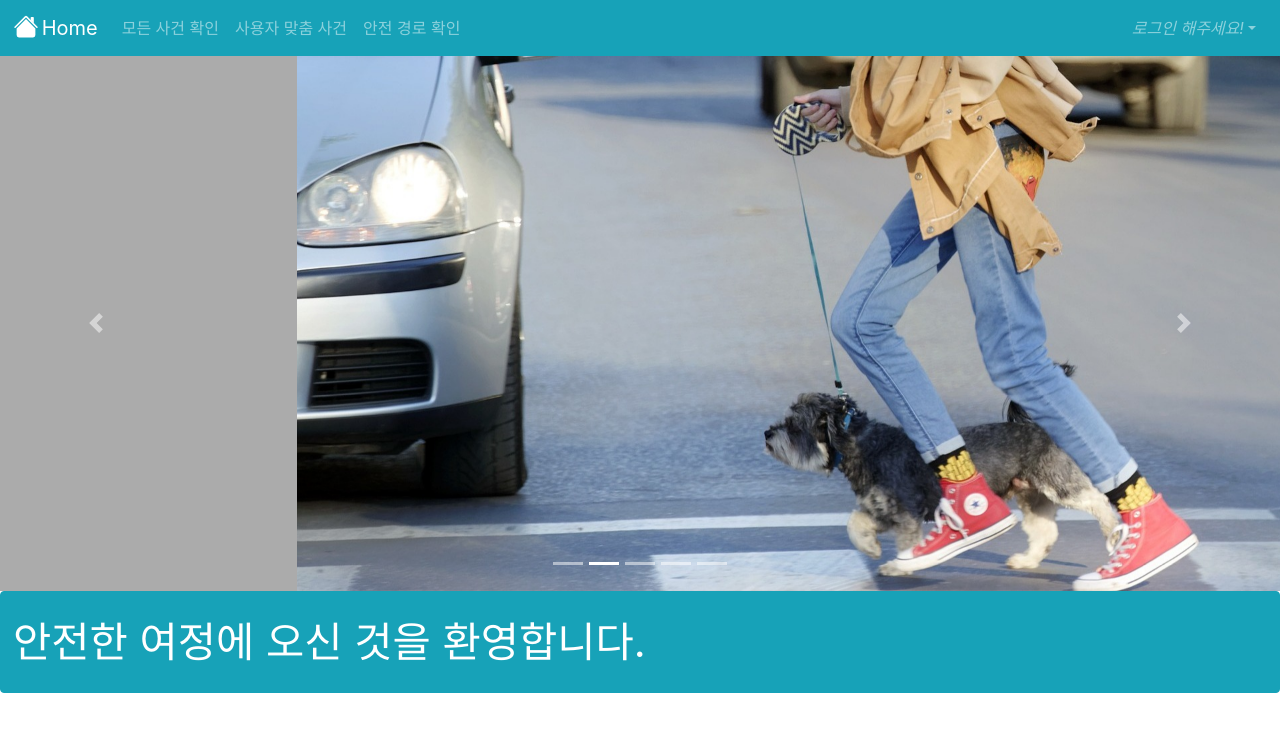
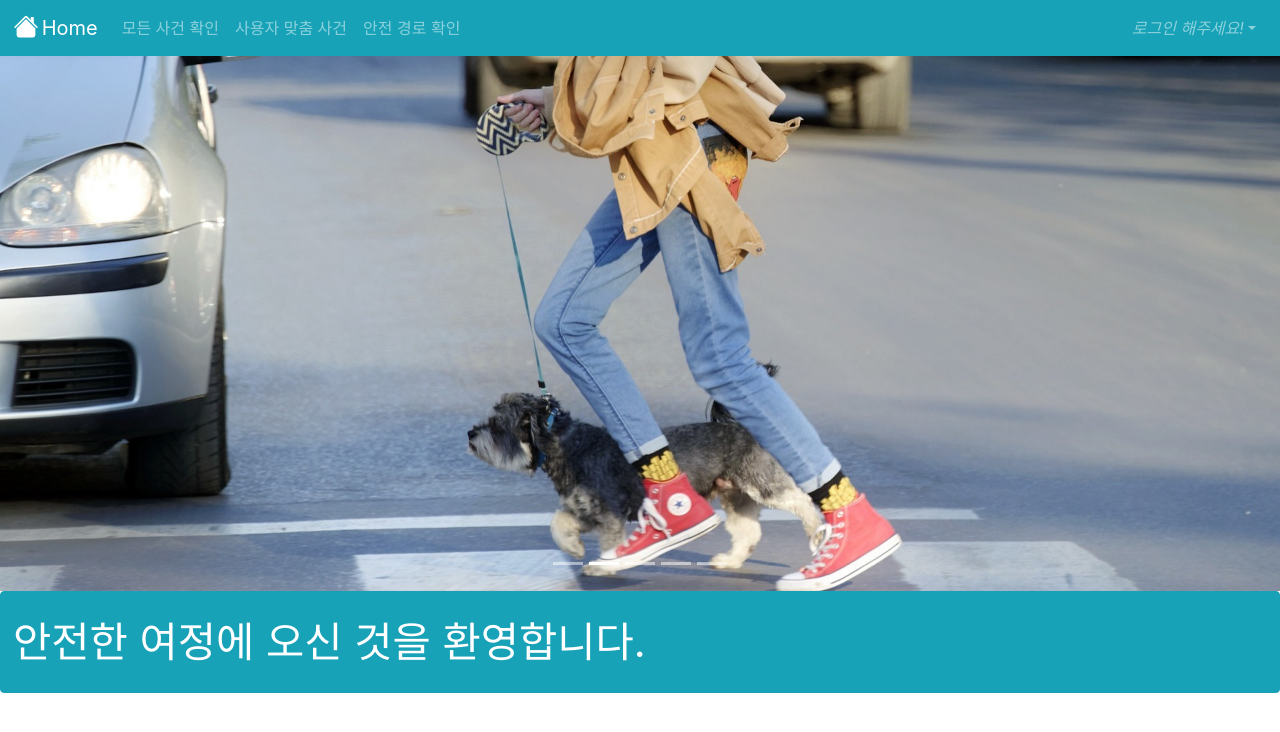
Before and after one commit to cwelly/_FRONT, a Vue app: page / in a window 1280 px wide. Shown: the top 732 px of the page. Built offline with nearby package versions, Linux system fonts and the light colour scheme.

Commit message:
슬라이드 수정

```diff
--- a/src/views/VueMain.vue
+++ b/src/views/VueMain.vue
@@ -6,7 +6,7 @@
         id="carousel-1"
         v-model="slide"
         :interval="4000"
-        controls
+        fade
         indicators
         background="#ababab"
         img-width="1920"
@@ -70,7 +70,7 @@ export default {
     },
     onSlideEnd(slide) {
       console.log(slide);
-      this.sliding = false;
+      // this.sliding = false;
     },
   },
 };
```
